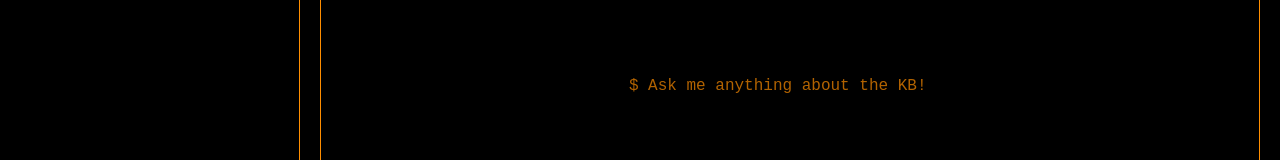
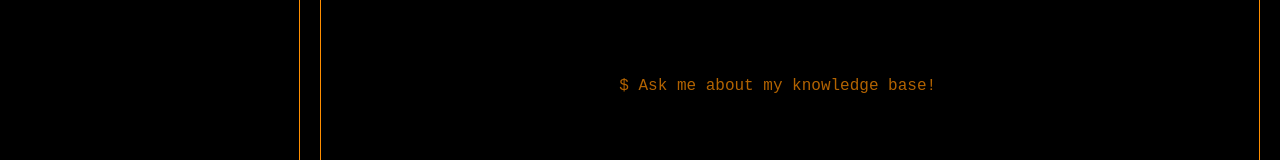
Before and after one commit to sergiosaraiva/rag-chatbot, a React (Vite) app in the folder frontend/: page / in a window 1280 px wide. Shown: the part 329-489 px from the top of the page. Built offline with nearby package versions, Linux system fonts and the light colour scheme.

Commit message:
Initial RAG Chatbot commit

```diff
--- a/frontend/src/App.tsx
+++ b/frontend/src/App.tsx
@@ -381,7 +381,7 @@ function App() {
         <div className="chat-container">
           {!activeConversation || activeConversation.messages.length === 0 ? (
             <div className="empty-chat">
-              <p>$ Ask me anything about the KB! <span className="blinking-cursor"></span></p>
+              <p>$ Ask {CHATBOT_USER ? `${CHATBOT_USER}` : 'me'} about {CHATBOT_NAME ? `${CHATBOT_NAME}` : ' my knowledge base'}! <span className="blinking-cursor"></span></p>
             </div>
           ) : (
             activeConversation.messages.map((message, index) => (
```
